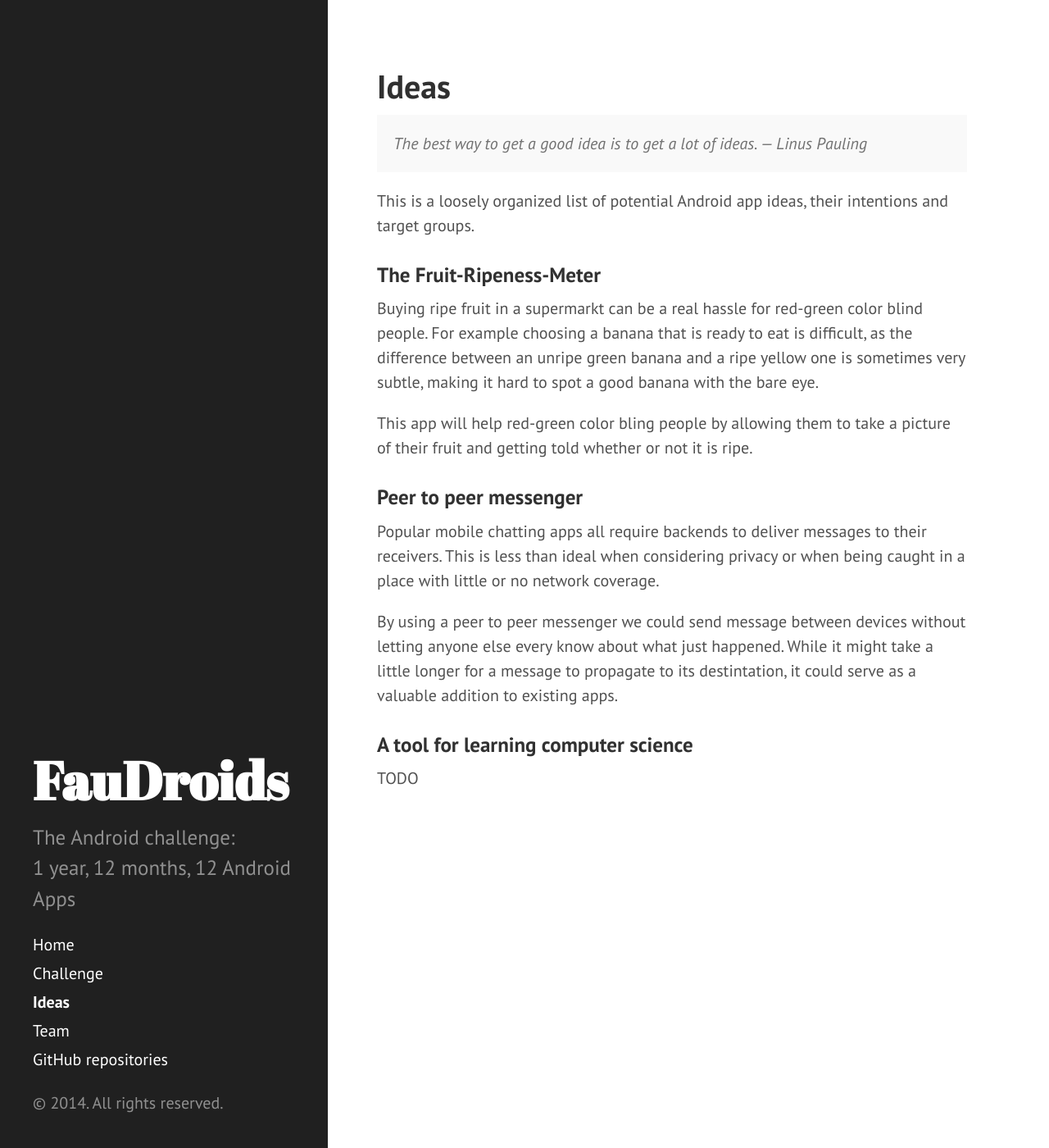
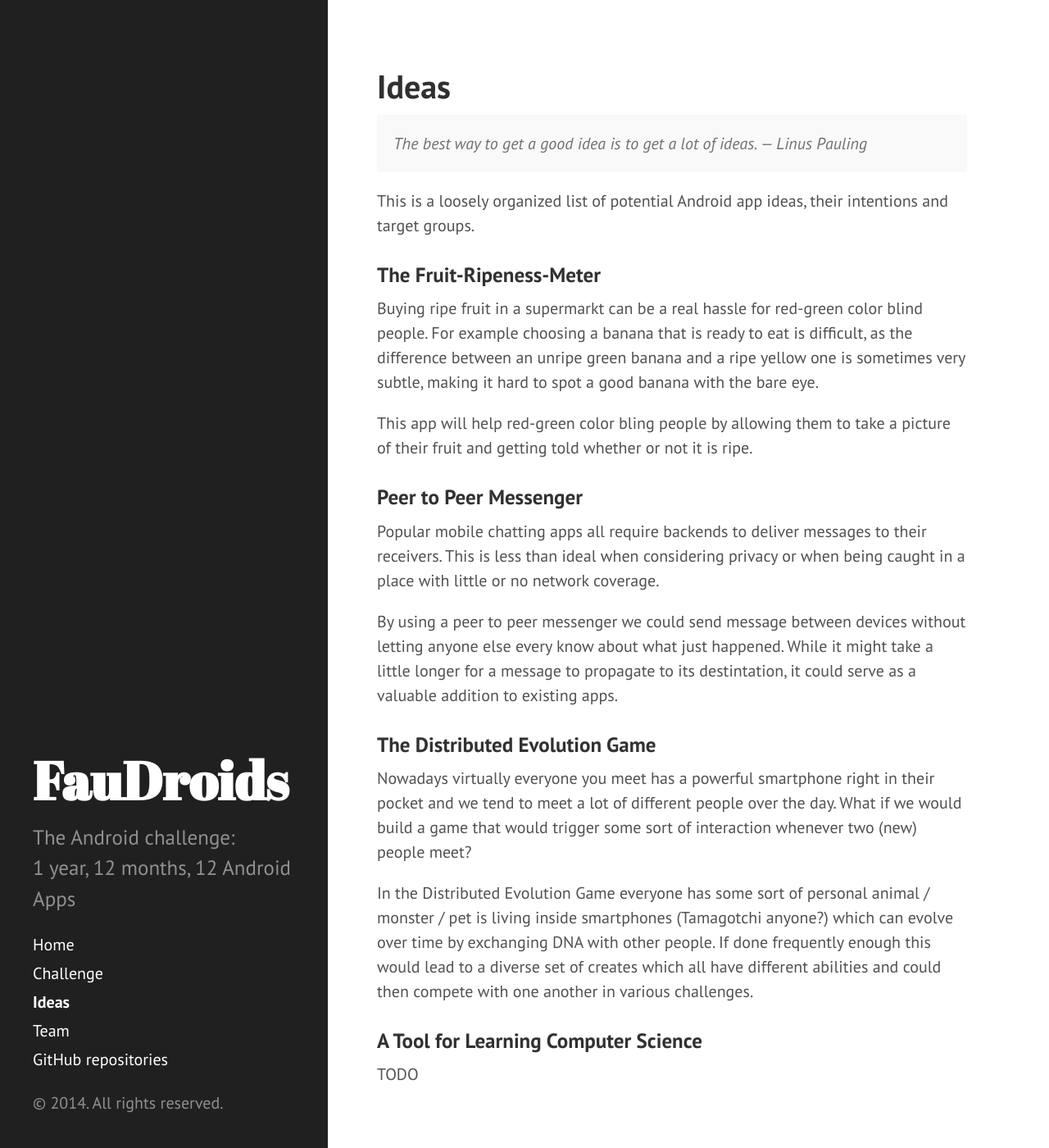
Before and after one commit to Haroenv/FauDroids.github.io, a Jekyll site: the page built from ideas.md, in a window 1280 px wide and 1400 px high. Shown: the whole window at 82% size. Built offline with Jekyll 4.4.1, drawn with Linux system fonts in a browser that asks for light colours; Markdown is read by kramdown in place of the engine named in the settings.

Commit message:
Added Distributed Evolution Game idea

```diff
--- a/ideas.md
+++ b/ideas.md
@@ -25,7 +25,7 @@ This app will help red-green color bling people by allowing them to take a
 picture of their fruit and getting told whether or not it is ripe.
 
 
-### Peer to peer messenger
+### Peer to Peer Messenger
 
 Popular mobile chatting apps all require backends to deliver messages to their
 receivers. This is less than ideal when considering privacy or when being
@@ -37,6 +37,20 @@ little longer for a message to propagate to its destintation, it could serve as
 a valuable addition to existing apps.
 
 
-### A tool for learning computer science
+### The Distributed Evolution Game
+
+Nowadays virtually everyone you meet has a powerful smartphone right in their
+pocket and we tend to meet a lot of different people over the day. What if we
+would build a game that would trigger some sort of interaction whenever two
+(new) people meet?
+
+In the Distributed Evolution Game everyone has some sort of personal animal /
+monster / pet is living inside smartphones (Tamagotchi anyone?) which can
+evolve over time by exchanging DNA with other people. If done frequently enough
+this would lead to a diverse set of creates which all have different abilities
+and could then compete with one another in various challenges.
+
+
+### A Tool for Learning Computer Science
 
 TODO
```
